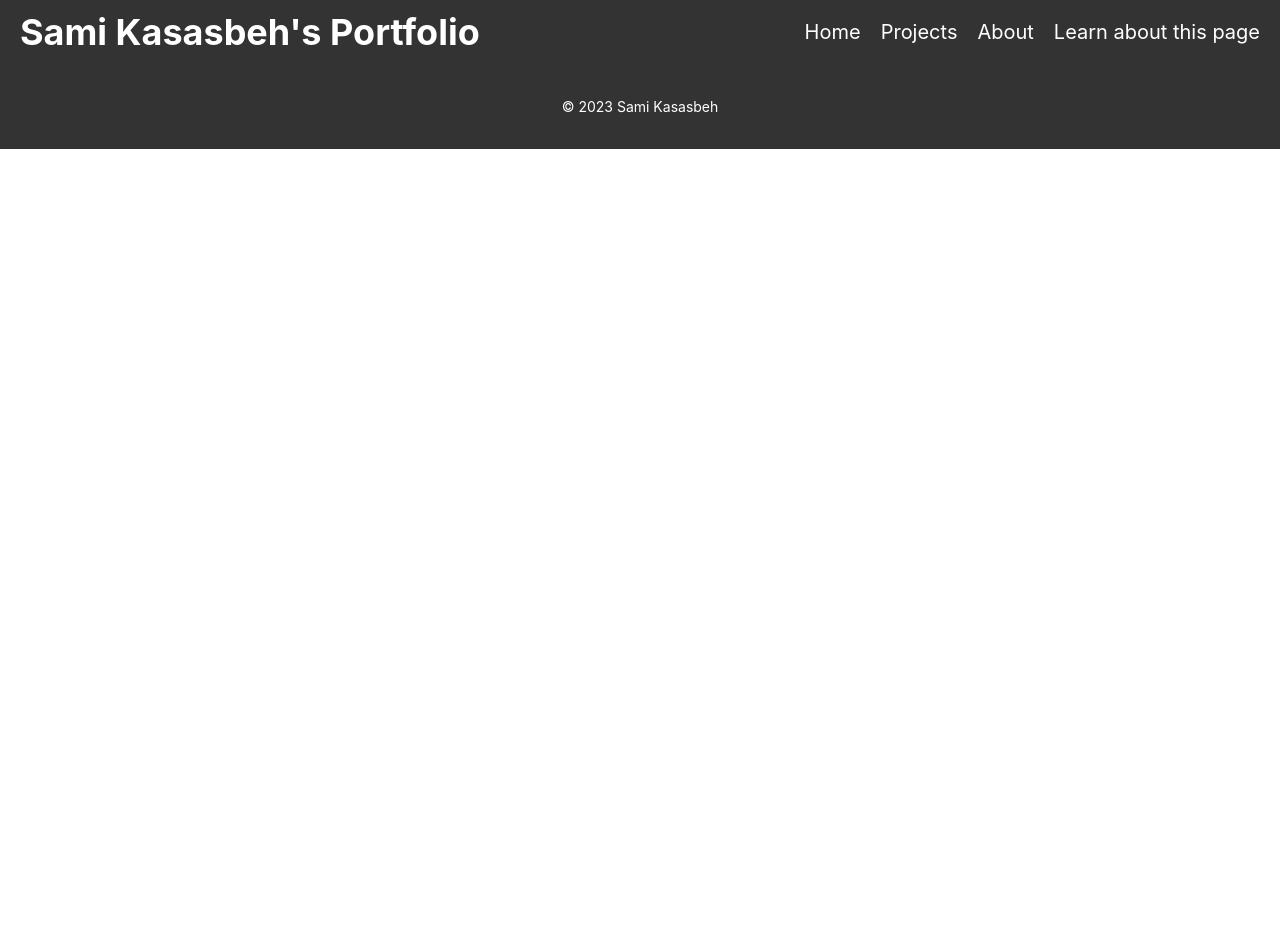
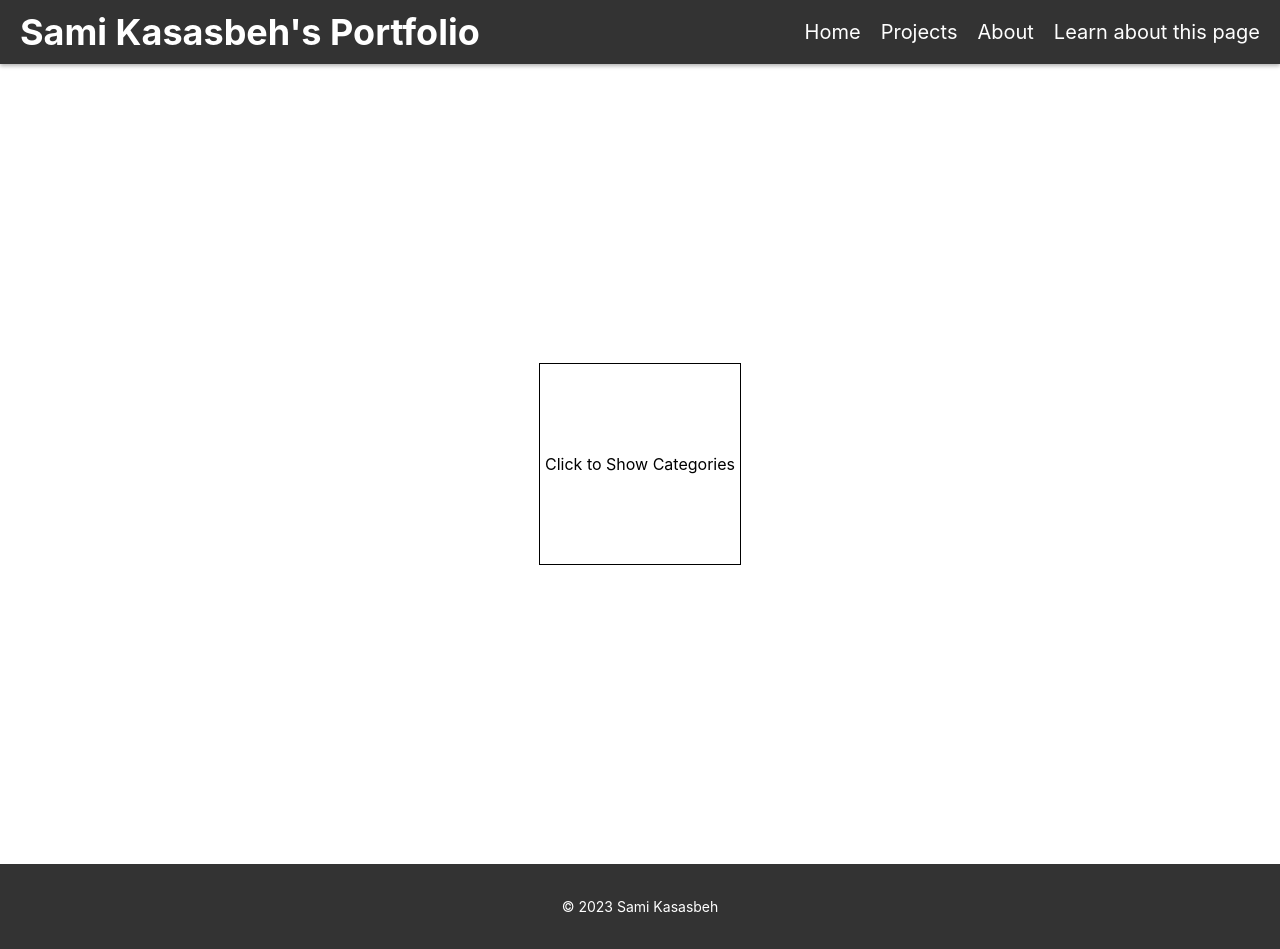
Before and after one commit to samikasasbeh/AI-projects-python-, a React (Create React App) app in the folder my-app/: page /navprojects/projects in a window 1280 px wide. Before the commit the page ends 800 px from the top, so only its background shows below. Built offline with nearby package versions, Linux system fonts and the light colour scheme.

Commit message:
adding the bases for the projects page

```diff
--- a/my-app/package.json
+++ b/my-app/package.json
@@ -7,6 +7,7 @@
     "@testing-library/react": "^13.4.0",
     "@testing-library/user-event": "^13.5.0",
     "react": "^18.2.0",
+    "react-bootstrap": "^2.7.2",
     "react-dom": "^18.2.0",
     "react-router-dom": "^6.8.1",
     "react-scripts": "5.0.1",
--- a/my-app/src/App.js
+++ b/my-app/src/App.js
@@ -1,6 +1,7 @@
 import React from 'react';
 import { BrowserRouter as Router, Routes, Route, Link } from 'react-router-dom';
 import About from "./navabout/aboutme";
+import ProjectCategories from "./navprojects/projects";
 import styles from './App.css';
 
 function App() {
@@ -18,6 +19,7 @@ function App() {
         </header>
         <Routes>
           <Route path="/navabout/aboutme" element={<About />} />
+          <Route path = "/navprojects/projects" element={<ProjectCategories/>}/>
         </Routes>
         <footer>
           <p>© 2023 Sami Kasasbeh</p>
--- a/my-app/src/navprojects/projects.css
+++ b/my-app/src/navprojects/projects.css
@@ -0,0 +1,53 @@
+.project-categories {
+    display: flex;
+    justify-content: center;
+    align-items: center;
+    height: 100vh;
+  }
+
+  .square {
+    display: flex;
+    justify-content: center;
+    align-items: center;
+    width: 200px;
+    height: 200px;
+    border: 1px solid black;
+    cursor: pointer;
+  }
+
+  .categories-container {
+    display: grid;
+    grid-template-columns: repeat(2, 1fr);
+    grid-template-rows: repeat(2, 1fr);
+    gap: 1rem;
+    width: 100%;
+    height: 100%;
+    position: absolute;
+    top: 0;
+    left: 0;
+    background-color: white;
+    z-index: 1;
+  }
+
+  .category {
+    display: flex;
+    justify-content: center;
+    align-items: center;
+    border: 1px solid black;
+    padding: 1rem;
+    font-size: 1.5rem;
+  }
+  .back-button {
+    position: absolute;
+    top: 20px;
+    left: 20px;
+    padding: 10px;
+    background-color: #f0f0f0;
+    border: 1px solid #ccc;
+    border-radius: 5px;
+    cursor: pointer;
+  }
+
+  .back-button:hover {
+    background-color: #ddd;
+  }
--- a/my-app/src/navprojects/projects.js
+++ b/my-app/src/navprojects/projects.js
@@ -1,7 +1,36 @@
-import React from "react";
+import React, { useState } from 'react';
+import './projects.css';
 
-function projects() {
-    return(
+function ProjectCategories() {
+  const [showCategories, setShowCategories] = useState(false);
 
-    );
+  const handleClick = () => {
+    setShowCategories(!showCategories);
+  };
+
+  const handleBackClick = () => {
+    setShowCategories(false);
+  };
+
+  return (
+    <div className="project-categories">
+      {showCategories ? (
+        <div className="categories-container">
+          <div className="back-button" onClick={handleBackClick}>
+            Back
+          </div>
+          <div className="category">Category 1</div>
+          <div className="category">Category 2</div>
+          <div className="category">Category 3</div>
+          <div className="category">Category 4</div>
+        </div>
+      ) : (
+        <div className="square" onClick={handleClick}>
+          Click to Show Categories
+        </div>
+      )}
+    </div>
+  );
 }
+
+export default ProjectCategories;
```
Also changed, not shown: 1 other file (tests, documents, lock files or other folders).
